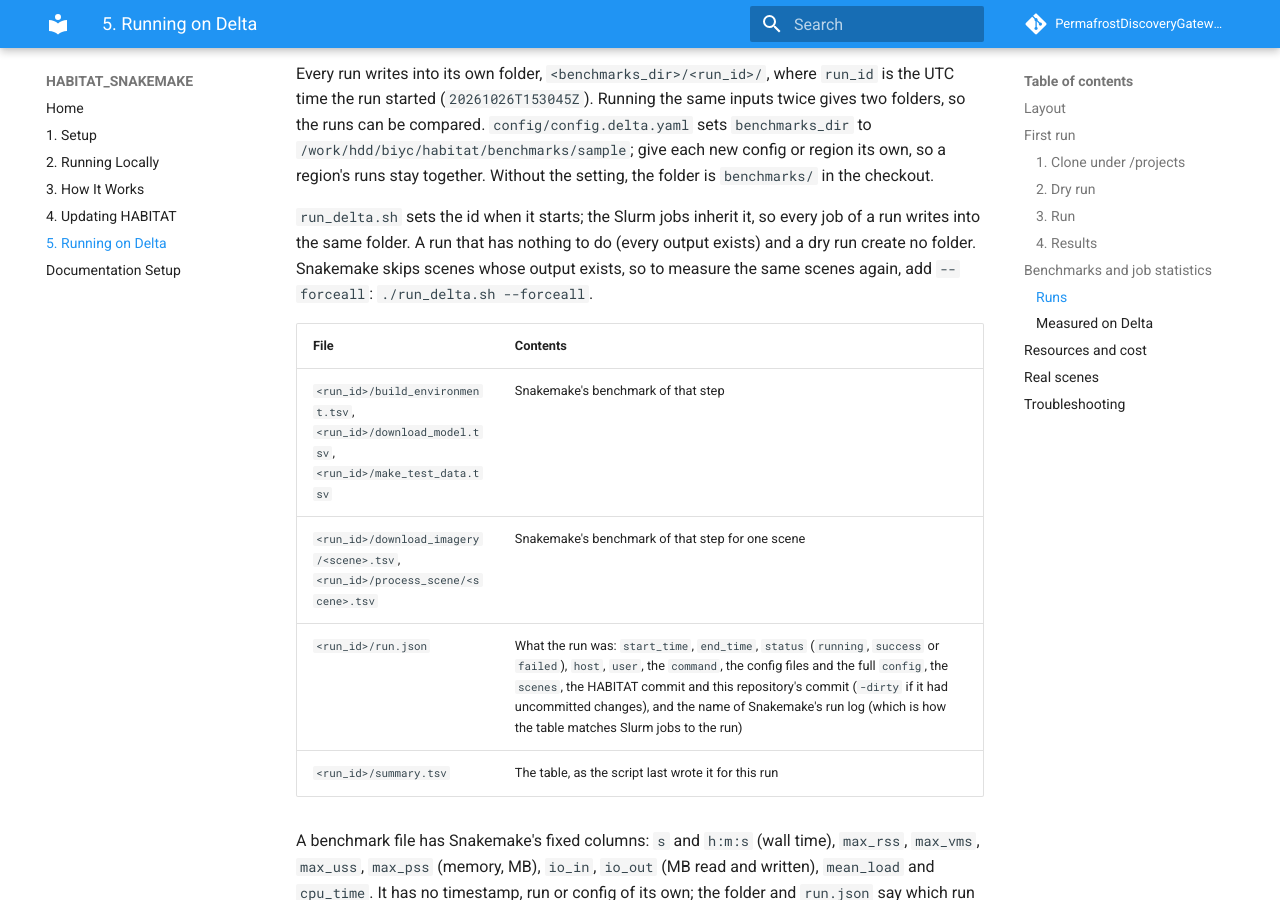
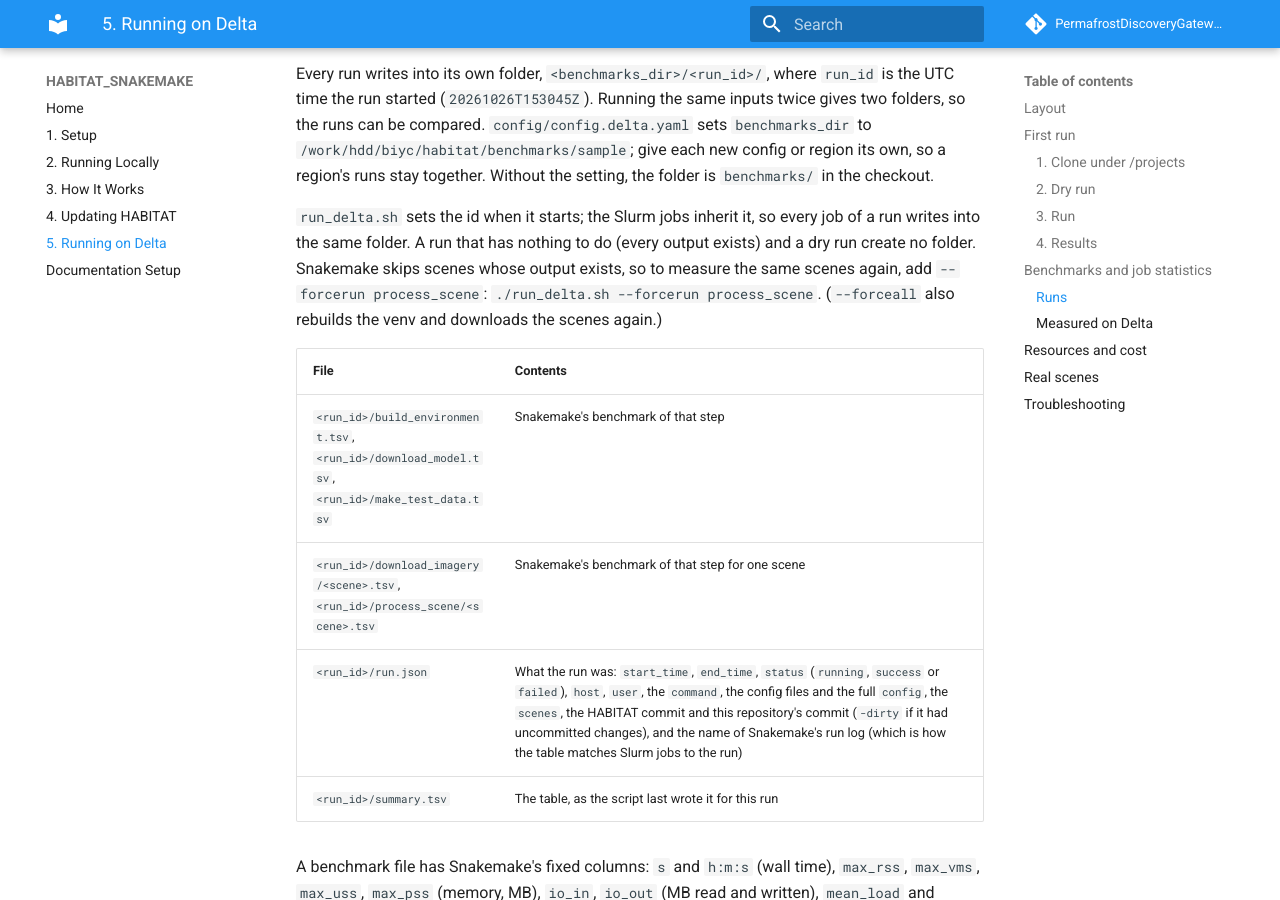
Before and after one commit to PermafrostDiscoveryGateway/HABITAT_SNAKEMAKE, an MkDocs documentation site: the page built from docs/05-running-on-delta.md, in a window 1280 px wide and 900 px high, scrolled down 3354 px. Built offline with MkDocs 1.6.1 and Material for MkDocs 9.7.7, drawn with Linux system fonts in a browser that asks for light colours; comment, search, counter and statistics services are not loaded.

Commit message:
Update docs/05-running-on-delta.md
apply suggestion

Co-authored-by: Drshika A. <67125579+drshika@users.noreply.github.com>

```diff
--- a/docs/05-running-on-delta.md
+++ b/docs/05-running-on-delta.md
@@ -91,7 +91,7 @@ Three sources describe how a job went, and they don't measure the same thing:
 
 Every run writes into its own folder, `<benchmarks_dir>/<run_id>/`, where `run_id` is the UTC time the run started (`20261026T153045Z`). Running the same inputs twice gives two folders, so the runs can be compared. `config/config.delta.yaml` sets `benchmarks_dir` to `/work/hdd/biyc/habitat/benchmarks/sample`; give each new config or region its own, so a region's runs stay together. Without the setting, the folder is `benchmarks/` in the checkout.
 
-`run_delta.sh` sets the id when it starts; the Slurm jobs inherit it, so every job of a run writes into the same folder. A run that has nothing to do (every output exists) and a dry run create no folder. Snakemake skips scenes whose output exists, so to measure the same scenes again, add `--forceall`: `./run_delta.sh --forceall`.
+`run_delta.sh` sets the id when it starts; the Slurm jobs inherit it, so every job of a run writes into the same folder. A run that has nothing to do (every output exists) and a dry run create no folder. Snakemake skips scenes whose output exists, so to measure the same scenes again, add `--forcerun process_scene`: `./run_delta.sh --forcerun process_scene`. (`--forceall` also rebuilds the venv and downloads the scenes again.)
 
 | File | Contents |
 |---|---|
```
